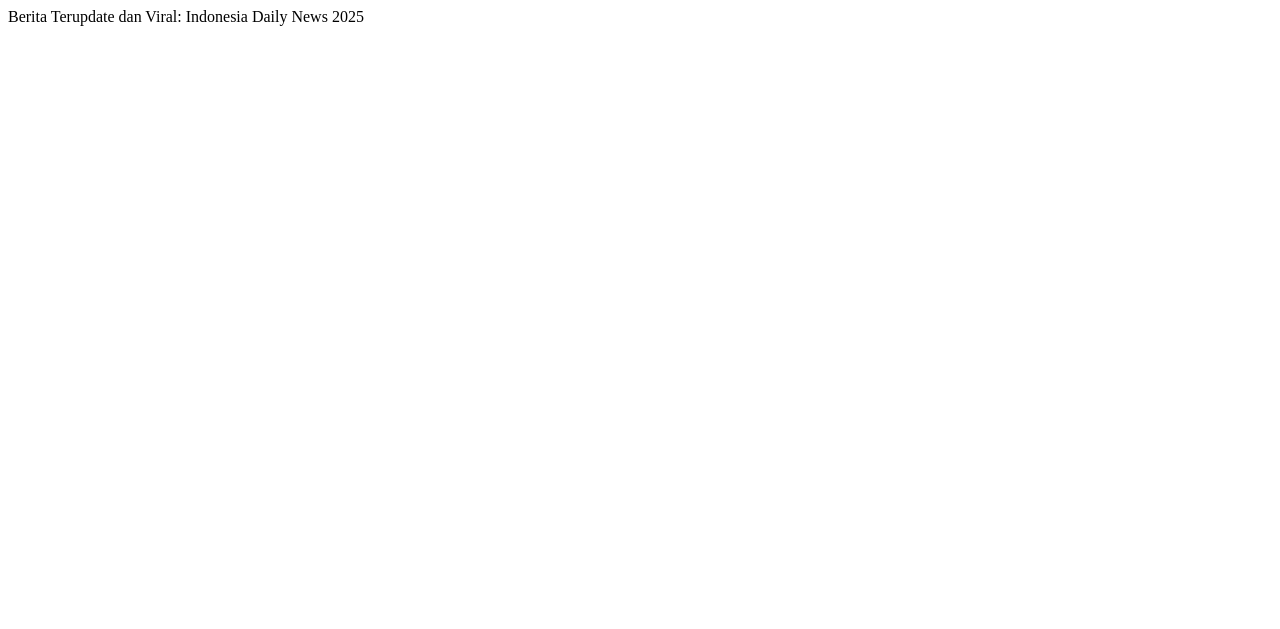
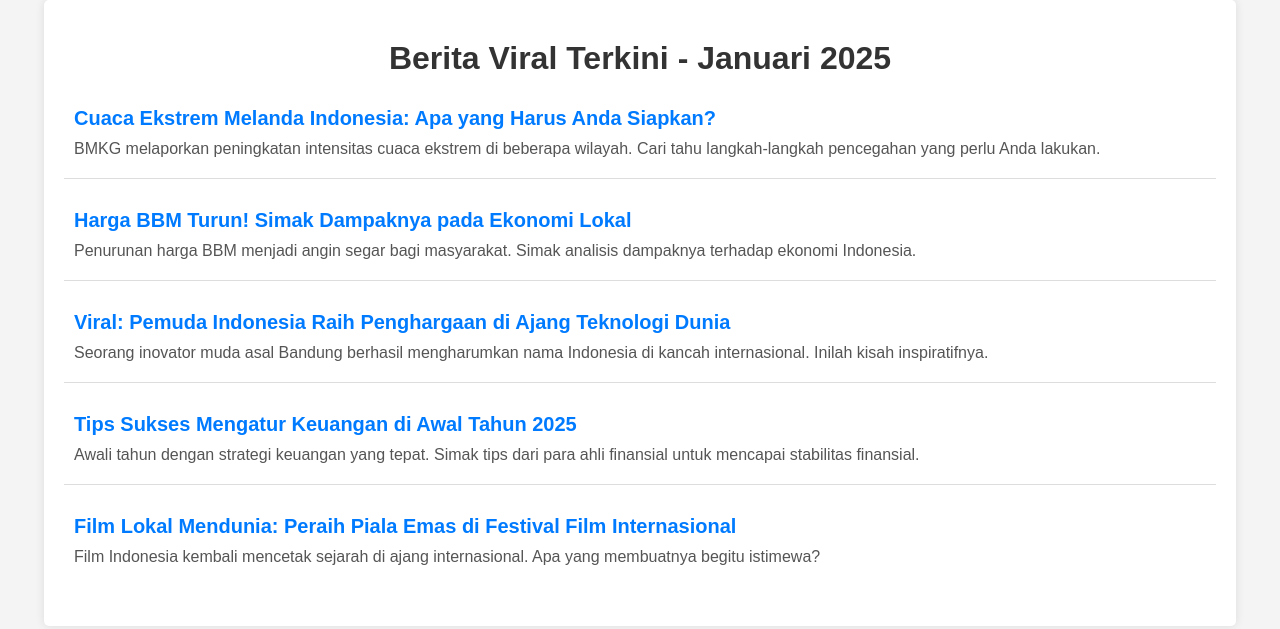
Before and after one commit to indonesiadaily-news/viral, a plain HTML site: page index.html in a window 1280 px wide. Drawn offline with Linux system fonts and the light colour scheme.

Commit message:
Update index.html

```diff
--- a/index.html
+++ b/index.html
@@ -1 +1,118 @@
-Berita Terupdate dan Viral: Indonesia Daily News 2025
+<!DOCTYPE html>
+<html lang="id">
+<head>
+  <!-- Google tag (gtag.js) -->
+<script async src="https://www.googletagmanager.com/gtag/js?id=G-QVKDDWNCBW"></script>
+<script>
+  window.dataLayer = window.dataLayer || [];
+  function gtag(){dataLayer.push(arguments);}
+  gtag('js', new Date());
+
+  gtag('config', 'G-QVKDDWNCBW');
+</script>
+  <!-- Google tag (gtag.js) -->
+<script async src="https://www.googletagmanager.com/gtag/js?id=G-2PPDQRWSPT"></script>
+<script>
+  window.dataLayer = window.dataLayer || [];
+  function gtag(){dataLayer.push(arguments);}
+  gtag('js', new Date());
+
+  gtag('config', 'G-2PPDQRWSPT');
+</script>
+    <meta charset="UTF-8">
+    <meta name="viewport" content="width=device-width, initial-scale=1.0">
+    <meta name="description" content="Berita viral dan terkini dari Indonesia Daily News, menghadirkan informasi aktual yang sedang trending di bulan Januari 2025.">
+    <meta name="keywords" content="berita viral, berita Indonesia, trending Januari 2025, berita terkini">
+    <meta name="author" content="Indonesia Daily News">
+    <meta property="og:title" content="Berita Viral Terkini Januari 2025 - Indonesia Daily News">
+    <meta property="og:description" content="Ikuti berita viral terkini dan informatif dari Indonesia Daily News. Selalu up-to-date dengan peristiwa yang menjadi perbincangan hangat.">
+    <meta property="og:url" content="https://indonesiadaily-news.github.io/viral/">
+    <meta property="og:type" content="website">
+    <link rel="canonical" href="https://indonesiadaily-news.github.io/viral/">
+    <meta name="google-site-verification" content="SZkK9Djdf92qmr3wEfDwGRL9qscl8CXx94vL5hCLc4M" />
+    <meta name="google-site-verification" content="Ab1lDjtoZ6NHW76VfEuUxypydBPwhtlZc_2-bvxvtEU" />
+    <title>Berita Viral Terkini Januari 2025 - Indonesia Daily News</title>
+    <style>
+        body {
+            font-family: Arial, sans-serif;
+            margin: 0;
+            padding: 0;
+            background-color: #f4f4f4;
+        }
+        .container {
+            width: 90%;
+            max-width: 1200px;
+            margin: auto;
+            background: #fff;
+            padding: 20px;
+            border-radius: 5px;
+            box-shadow: 0 0 10px rgba(0, 0, 0, 0.1);
+        }
+        header {
+            text-align: center;
+            padding: 20px 0;
+        }
+        header h1 {
+            margin: 0;
+            color: #333;
+        }
+        .news-item {
+            margin-bottom: 20px;
+            padding: 10px;
+            border-bottom: 1px solid #ddd;
+        }
+        .news-item:last-child {
+            border-bottom: none;
+        }
+        .news-item h2 {
+            color: #007bff;
+            font-size: 20px;
+            margin: 0 0 10px;
+        }
+        .news-item p {
+            margin: 0 0 10px;
+            color: #555;
+        }
+        .news-item a {
+            color: #007bff;
+            text-decoration: none;
+        }
+        .news-item a:hover {
+            text-decoration: underline;
+        }
+    </style>
+</head>
+<body>
+    <div class="container">
+        <header>
+            <h1>Berita Viral Terkini - Januari 2025</h1>
+        </header>
+
+        <div class="news-item">
+            <h2><a href="https://indonesiadaily-news.github.io/viral/berita1">Cuaca Ekstrem Melanda Indonesia: Apa yang Harus Anda Siapkan?</a></h2>
+            <p>BMKG melaporkan peningkatan intensitas cuaca ekstrem di beberapa wilayah. Cari tahu langkah-langkah pencegahan yang perlu Anda lakukan.</p>
+        </div>
+
+        <div class="news-item">
+            <h2><a href="https://indonesiadaily-news.github.io/viral/berita2">Harga BBM Turun! Simak Dampaknya pada Ekonomi Lokal</a></h2>
+            <p>Penurunan harga BBM menjadi angin segar bagi masyarakat. Simak analisis dampaknya terhadap ekonomi Indonesia.</p>
+        </div>
+
+        <div class="news-item">
+            <h2><a href="https://indonesiadaily-news.github.io/viral/berita3">Viral: Pemuda Indonesia Raih Penghargaan di Ajang Teknologi Dunia</a></h2>
+            <p>Seorang inovator muda asal Bandung berhasil mengharumkan nama Indonesia di kancah internasional. Inilah kisah inspiratifnya.</p>
+        </div>
+
+        <div class="news-item">
+            <h2><a href="https://indonesiadaily-news.github.io/viral/berita4">Tips Sukses Mengatur Keuangan di Awal Tahun 2025</a></h2>
+            <p>Awali tahun dengan strategi keuangan yang tepat. Simak tips dari para ahli finansial untuk mencapai stabilitas finansial.</p>
+        </div>
+
+        <div class="news-item">
+            <h2><a href="https://indonesiadaily-news.github.io/viral/berita5">Film Lokal Mendunia: Peraih Piala Emas di Festival Film Internasional</a></h2>
+            <p>Film Indonesia kembali mencetak sejarah di ajang internasional. Apa yang membuatnya begitu istimewa?</p>
+        </div>
+
+    </div>
+</body>
+</html>
```
